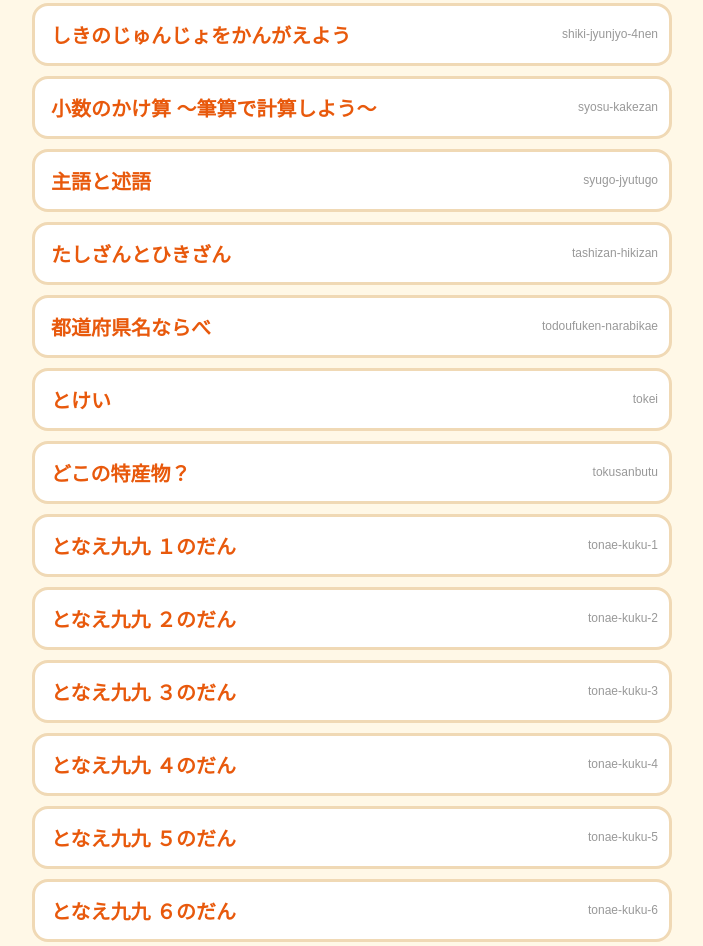
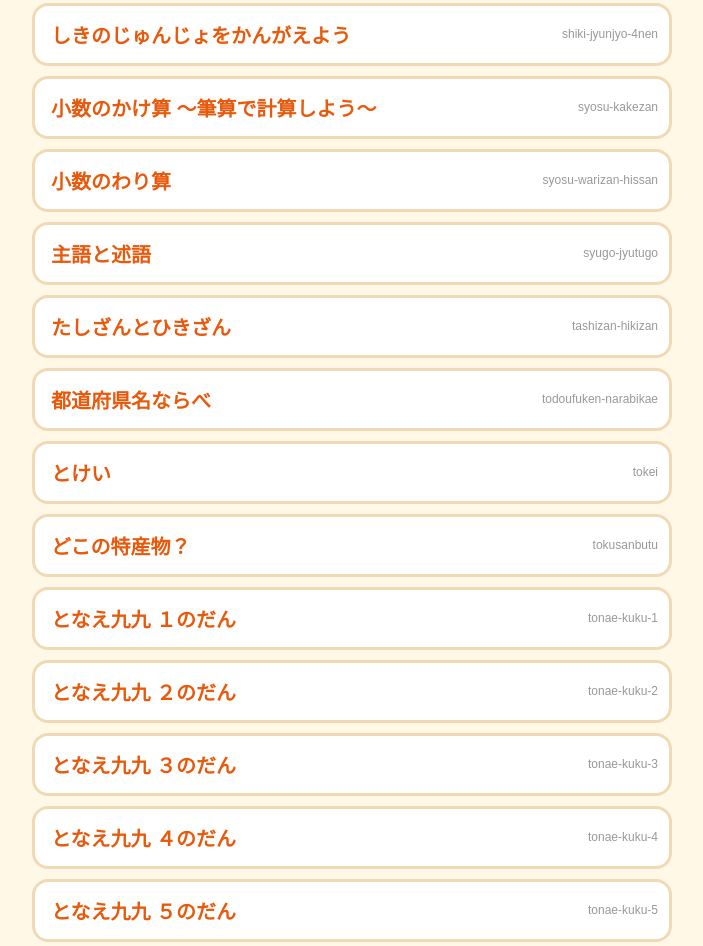
Before and after one commit to nakayoshi-rinrin/app, a plain HTML site: page index.html in a window 1280 px wide. Shown: the part 2511-3457 px from the top of the page, without its empty margins (288-991 px from the left). Drawn offline with Linux system fonts and the light colour scheme.

Commit message:
Add syosu-warizan-hissan to index list
Co-Authored-By: Claude Sonnet 5.5 <noreply@anthropic.com>
Claude-Session: https://claude.ai/code/session_012orZHEc8vWesUBDbVPonB4

```diff
--- a/index.html
+++ b/index.html
@@ -42,6 +42,7 @@ footer{text-align:center;margin:24px;color:#7a6a5a}</style></head>
 <li><a href="sentunagi/">せんつなぎ</a><small>sentunagi</small></li>
 <li><a href="shiki-jyunjyo-4nen/">しきのじゅんじょをかんがえよう</a><small>shiki-jyunjyo-4nen</small></li>
 <li><a href="syosu-kakezan/">小数のかけ算 ～筆算で計算しよう～</a><small>syosu-kakezan</small></li>
+<li><a href="syosu-warizan-hissan/">小数のわり算</a><small>syosu-warizan-hissan</small></li>
 <li><a href="syugo-jyutugo/">主語と述語</a><small>syugo-jyutugo</small></li>
 <li><a href="tashizan-hikizan/">たしざんとひきざん</a><small>tashizan-hikizan</small></li>
 <li><a href="todoufuken-narabikae/">都道府県名ならべ</a><small>todoufuken-narabikae</small></li>
```
